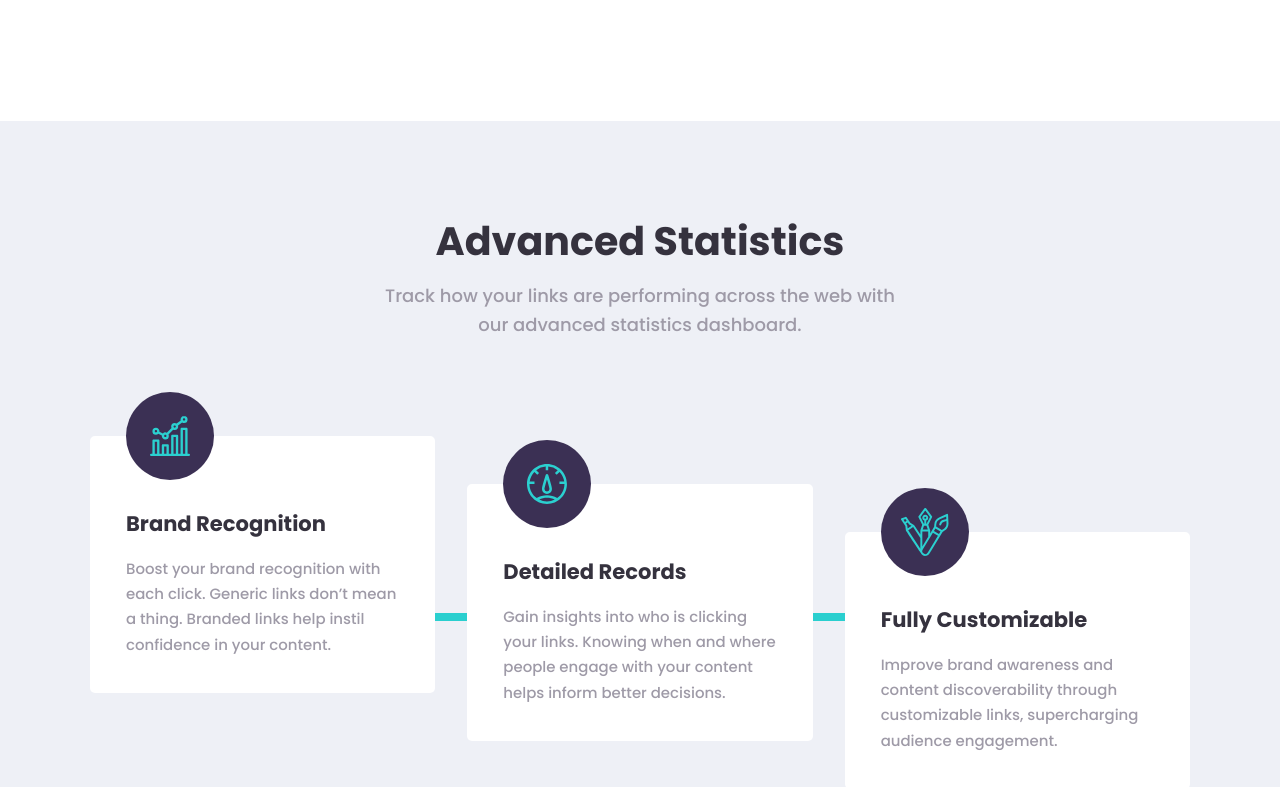
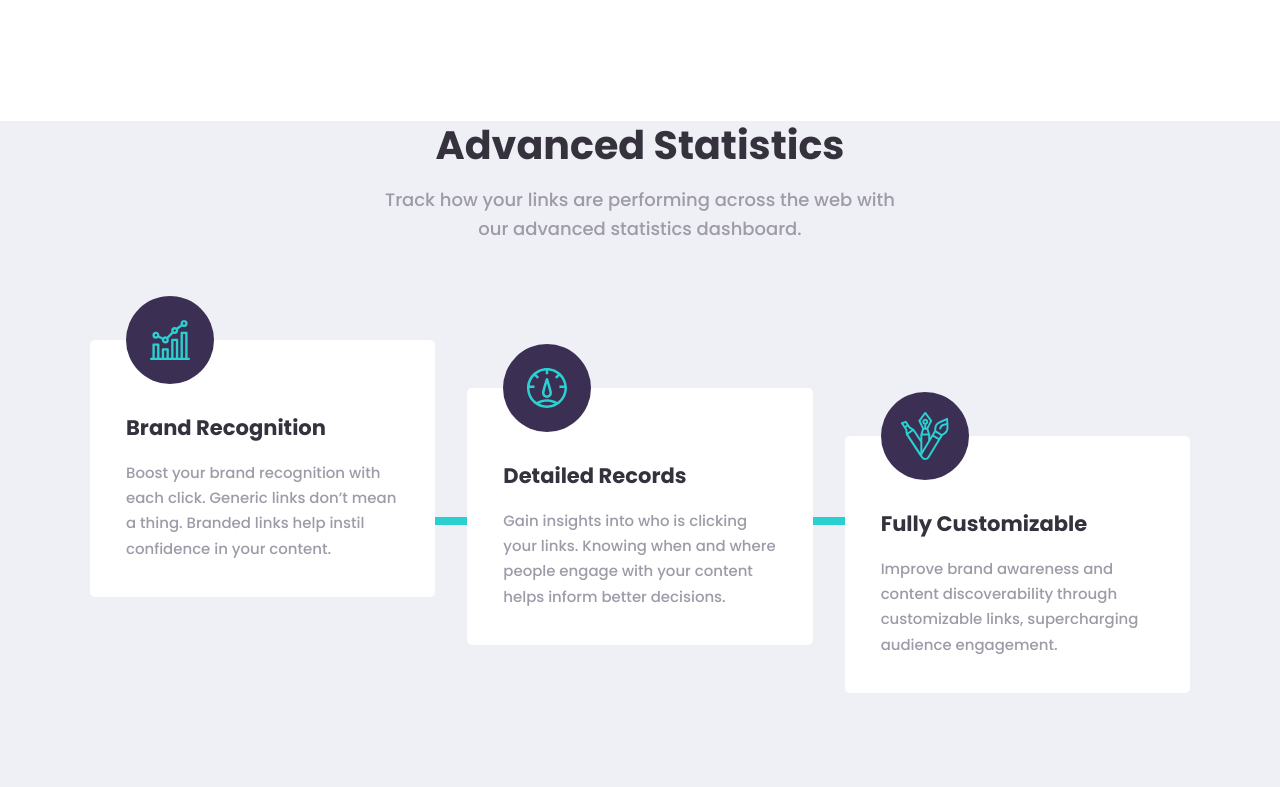
Before and after one commit to msunji/url-shortener, a React (Create React App) app: page / in a window 1280 px wide. Shown: the part 720-1507 px from the top of the page. Built offline with nearby package versions, Linux system fonts and the light colour scheme.

Commit message:
Remove section's top padding

```diff
--- a/src/styles/components/Statistics.scss
+++ b/src/styles/components/Statistics.scss
@@ -3,6 +3,7 @@
 @use '../mixins' as *;
 
 .statistics {
+  padding: 0 0 vars.$padding-xl 0;
   background-color: vars.$grey;
 
   &__container {
```
